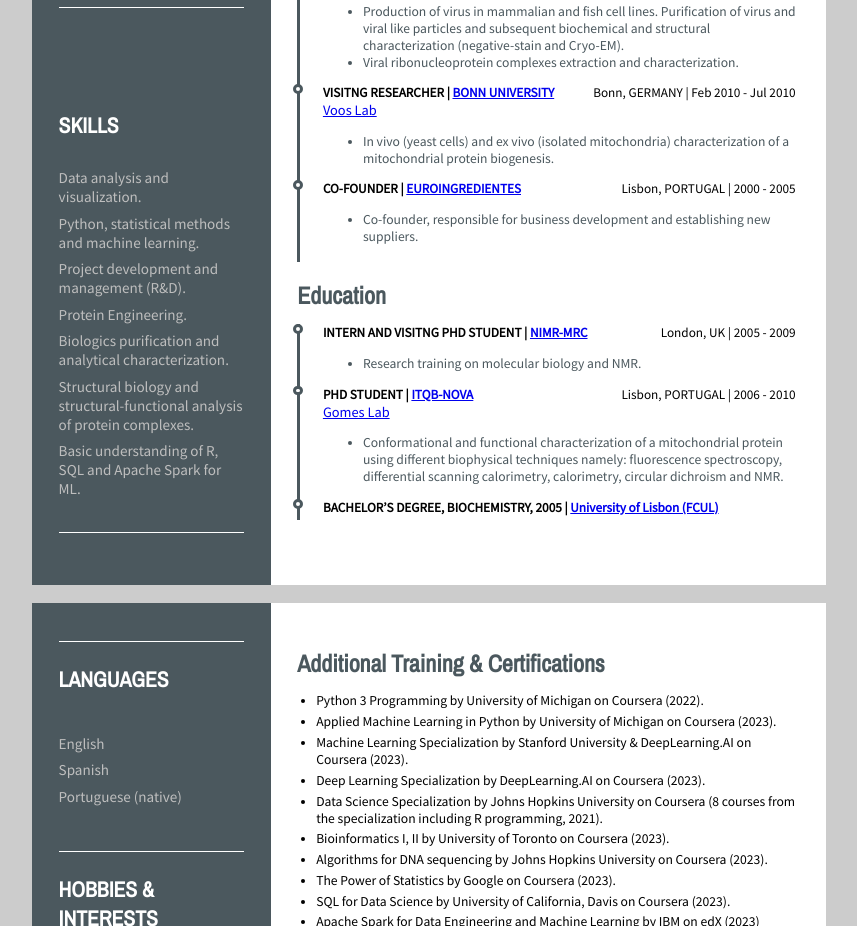
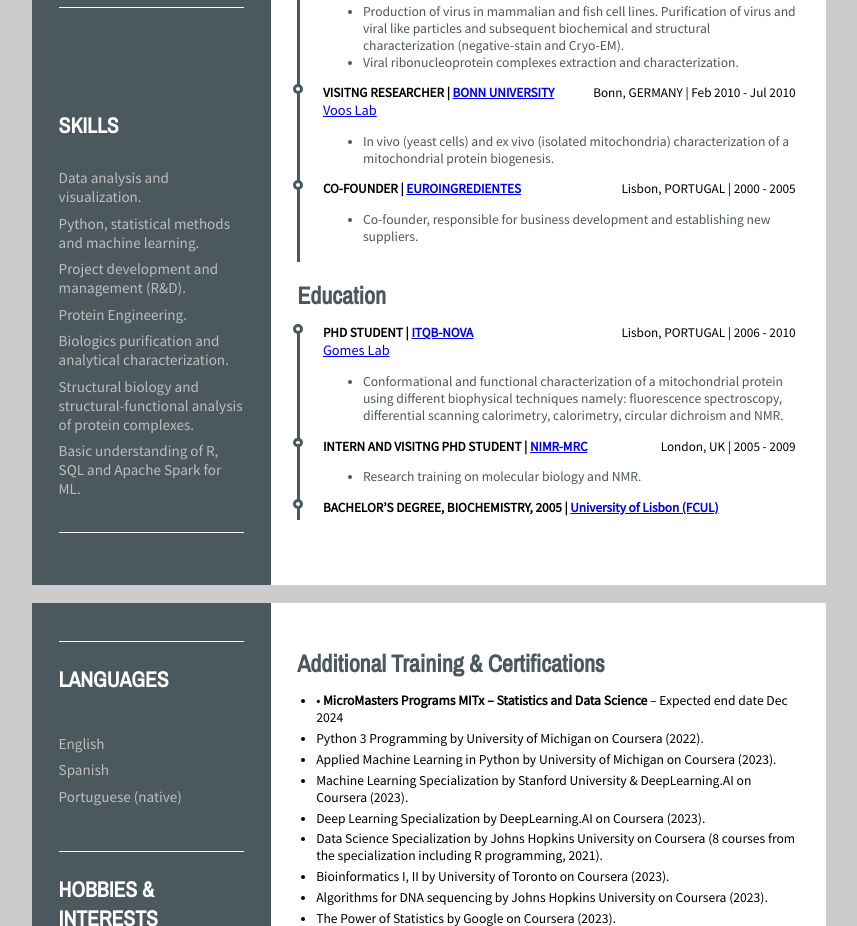
Before and after one commit to raquelvcorreia/CV, a plain HTML site: page index.html in a window 1280 px wide. Shown: the part 538-1464 px from the top of the page, without its empty margins (211-1068 px from the left). Drawn offline with nearby package versions, Linux system fonts and the light colour scheme.

Commit message:
update information on micromasters

```diff
--- a/index.html
+++ b/index.html
@@ -260,16 +260,17 @@
                     <div class="title">
                       <div class="jobPosition">
                         <span class="bolded">
-                            INTERN AND VISITNG PHD STUDENT | <a href="https://www.crick.ac.uk"> NIMR-MRC </a>
+                          PHD STUDENT | <a href="https://www.itqb.unl.pt"> ITQB-NOVA </a>
                         </span>
                         <span>
-                            London, UK | 2005 - 2009
+                          Lisbon, PORTUGAL | 2006 - 2010
                         </span>
                       </div>
                       <div class="smallText">
+                        <a href="https://folding.campus.ciencias.ulisboa.pt/index.html"> Gomes Lab </a>
                         <ul>
                           <li>
-                            Research training on molecular biology and NMR.
+                            Conformational and functional characterization of a mitochondrial protein using different biophysical techniques namely: fluorescence spectroscopy, differential scanning calorimetry, calorimetry, circular dichroism and NMR.
                           </li>
                         </ul>
                       </div>
@@ -281,17 +282,16 @@
                     <div class="title">
                       <div class="jobPosition">
                         <span class="bolded">
-                          PHD STUDENT | <a href="https://www.itqb.unl.pt"> ITQB-NOVA </a>
+                          INTERN AND VISITNG PHD STUDENT | <a href="https://www.crick.ac.uk"> NIMR-MRC </a>
                         </span>
                         <span>
-                          Lisbon, PORTUGAL | 2006 - 2010
+                          London, UK | 2005 - 2009
                         </span>
                       </div>
                     <div class="smallText">
-                        <a href="https://folding.campus.ciencias.ulisboa.pt/index.html"> Gomes Lab </a>
                       <ul>
                         <li>
-                            Conformational and functional characterization of a mitochondrial protein using different biophysical techniques namely: fluorescence spectroscopy, differential scanning calorimetry, calorimetry, circular dichroism and NMR.
+                          Research training on molecular biology and NMR.
                         </li>
                       </ul>
                     </div>
@@ -405,6 +405,10 @@
             <div class="smallText2">
               <p>
                 <ul>
+                  <li>
+                    •	<b>MicroMasters Programs MITx – Statistics and Data Science</b> – Expected end date Dec 2024
+                  </li>
+                  <p></p>
                   <li>
                     Python 3 Programming by University of Michigan on Coursera (2022).
                   </li>
```
Lines whose indentation alone changed are shown as unchanged.
